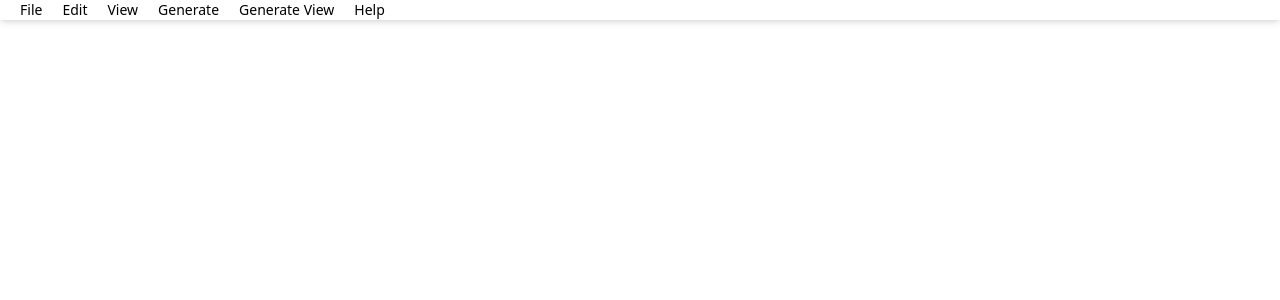
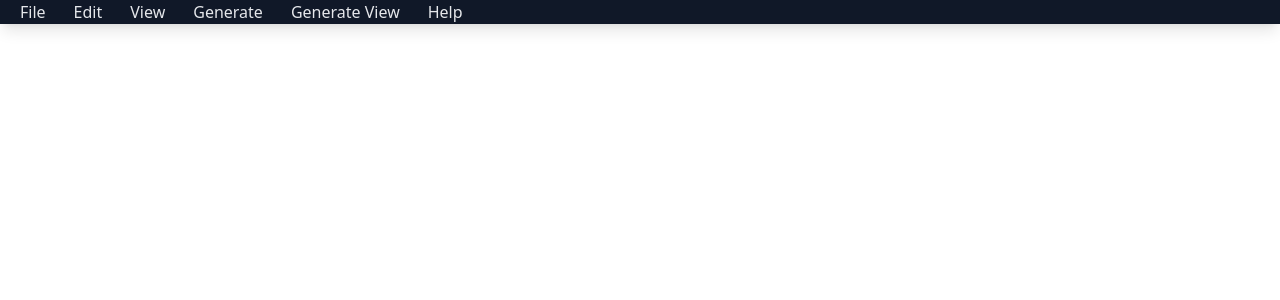
Before and after one commit to rishavkumar143/Logix, a React (Vite) app: page / in a window 1280 px wide. Shown: the top 300 px of the page. Built offline with nearby package versions, Linux system fonts and the light colour scheme.

Commit message:
icons update

```diff
--- a/package.json
+++ b/package.json
@@ -13,6 +13,7 @@
     "@tailwindcss/vite": "^4.1.17",
     "react": "^19.2.0",
     "react-dom": "^19.2.0",
+    "react-icons": "^5.5.0",
     "react-router-dom": "^7.10.0",
     "tailwindcss": "^4.1.17"
   },
--- a/src/components/Icons.jsx
+++ b/src/components/Icons.jsx
@@ -1,18 +1,127 @@
-import React from "react";
+import React, { useState } from "react";
+import { FaCaretRight } from "react-icons/fa";
 
-const Icons = () => {
+
+const Navbar = () => {
+  const [open, setOpen] = useState(false);
+  const [open1, setOpen1] = useState(false);
+  const [open2, setOpen2] = useState(false);
+  const [open3, setOpen3] = useState(false);
+  const [open4, setOpen4] = useState(false);
+  const [open5, setOpen5] = useState(false);
   return (
-    <nav className="w-full text-black-100 shadow-md">
-      <ul className="flex gap-5 px-5 text-lg font-small text-sm">
-        <li className="hover:text-blue-400 cursor-pointer transition">File</li>
-        <li className="hover:text-blue-400 cursor-pointer transition">Edit</li>
-        <li className="hover:text-blue-400 cursor-pointer transition">View</li>
-        <li className="hover:text-blue-400 cursor-pointer transition">Generate</li>
-        <li className="hover:text-blue-400 cursor-pointer transition">Generate View</li>
-        <li className="hover:text-blue-400 cursor-pointer transition">Help</li>
+    <nav className="bg-gray-900 text-gray-200 px-5 select-none shadow-lg">
+      <ul className="flex gap-7">
+        <li
+          className="relative hover:text-blue-400 cursor-pointer transition"
+          onMouseEnter={() => setOpen(true)}
+          onMouseLeave={() => setOpen(false)}
+        >
+          File
+          {open && (
+            <ul className="absolute left-0 mt-2 bg-gray-800 shadow-xl rounded-lg w-50 py-2 animate-fadeIn border border-gray-700">
+              <li className="flex space-x-20 px-4 py-2 hover:bg-gray-700 hover:text-white cursor-pointer">
+                <span>New</span>
+                <span>Ctrl+N</span>
+              </li>
+              <li className="flex space-x-11 px-4 py-2 hover:bg-gray-700 hover:text-white cursor-pointer">
+                <span>Open File</span>
+                <span>Ctrl+O</span>
+              </li>
+              <li className="flex space-x-14 px-4 py-2 hover:bg-gray-700 hover:text-white cursor-pointer border-b border-gray-700">
+                <span>Open Recent</span>
+                <span><FaCaretRight /></span>
+              </li>
+              <li className="px-4 py-2 hover:bg-gray-700 hover:text-white cursor-pointer border-b border-gray-700">Open Project Folder</li>
+              <li className="px-4 py-2 hover:bg-gray-700 hover:text-white cursor-pointer">Exit</li>
+            </ul>
+          )}
+        </li>
+
+        <li
+        className="relative hover:text-blue-400 cursor-pointer transition"
+        onMouseEnter={()=>setOpen1(true)}
+        onMouseLeave={()=>setOpen1(false)}
+        >Edit
+        {open1 && (
+          <ul className="absolute left-0 mt-2 bg-gray-800 shadow-xl rounded-lg w-40 py-2 animate-fadeIn border border-gray-700">
+          <li className="flex space-x-5 px-4 py-2 hover:bg-gray-700 hover:text-white cursor-pointer">
+            <span>Undo</span>
+            <span>Ctrl+Z</span>
+          </li>
+          <li className="flex space-x-6 px-4 py-2 hover:bg-gray-700 hover:text-white cursor-pointer border-b border-gray-700">
+            <span>Redo</span>
+            <span>Ctrl+Y</span>
+          </li>
+          <li className="flex space-x-8 px-4 py-2 hover:bg-gray-700 hover:text-white cursor-pointer">
+            <span>Find</span>
+            <span>Ctrl+F</span>
+          </li>
+          </ul>
+        )}
+        </li>
+        <li
+        className="relative hover:text-blue-400 cursor-pointer transition"
+        onMouseEnter={()=>setOpen2(true)}
+        onMouseLeave={()=>setOpen2(false)}
+        >View
+        {open2 && (
+          <ul className="absolute left-0 mt-2 bg-gray-800 shadow-xl rounded-lg w-50 py-2 animate-fadeIn border border-gray-700">
+          <li className="flex space-x-14 px-4 py-2 hover:bg-gray-700 hover:text-white cursor-pointer">
+            <span>Zoom In</span>
+            <span>Ctrl++</span>
+          </li>
+          <li className="flex space-x-11 px-4 py-2 hover:bg-gray-700 hover:text-white cursor-pointer">
+            <span>Zoom Out</span>
+            <span>Ctrl+-</span>
+          </li>
+          <li className="flex space-x-8 px-4 py-2 hover:bg-gray-700 hover:text-white cursor-pointer">
+            <span>Reset Zoom</span>
+            <span>Ctrl+O</span>
+          </li>
+          </ul>
+        )
+
+        }
+        </li>
+        <li
+        className="relative hover:text-blue-400 cursor-pointer transition"
+        onMouseEnter={()=>setOpen3(true)}
+        onMouseLeave={()=>setOpen3(false)}
+        >Generate
+        {open3 && (
+          <ul className="absolute left-0 mt-2 bg-gray-800 shadow-xl rounded-lg w-60 py-2 animate-fadeIn border border-gray-700">
+          <li className="px-4 py-2 hover:bg-gray-700 hover:text-white cursor-pointer">Generate UVM TestBench </li>
+          <li className="px-4 py-2 hover:bg-gray-700 hover:text-white cursor-pointer border-b border-gray-700">Grenerate Report</li>
+          <li className="px-4 py-2 hover:bg-gray-700 hover:text-white cursor-pointer">Include Header Preview</li>
+          </ul>
+        )}
+        </li>
+        <li
+        className="relative hover:text-blue-400 cursor-pointer transition"
+        onMouseEnter={()=>setOpen4(true)}
+        onMouseLeave={()=>setOpen4(false)}
+        >Generate View
+        {open4 && (
+          <ul className="absolute left-0 mt-2 bg-gray-800 shadow-xl rounded-lg w-35 py-2 animate-fadeIn border border-gray-700">
+          <li className="px-4 py-2 hover:bg-gray-700 hover:text-white cursor-pointer border-b border-gray-700">Hierarchy View</li>
+          </ul>
+        )}</li>
+        <li
+        className="relative hover:text-blue-400 cursor-pointer transition"
+        onMouseEnter={()=>setOpen5(true)}
+        onMouseLeave={()=>setOpen5(false)}
+        >Help
+        {open5 && (
+          <ul className="absolute left-0 mt-2 bg-gray-800 shadow-xl rounded-lg w-35 py-2 animate-fadeIn border border-gray-700">
+          <li className="px-4 py-2 hover:bg-gray-700 hover:text-white cursor-pointer border-b border-gray-700">Documentation</li>
+          <li className="px-4 py-2 hover:bg-gray-700 hover:text-white cursor-pointer">About</li>
+          </ul>
+        )}
+        </li>
       </ul>
     </nav>
   );
 };
 
-export default Icons;
+export default Navbar;
```
Also changed, not shown: 1 other file (tests, documents, lock files or other folders).
